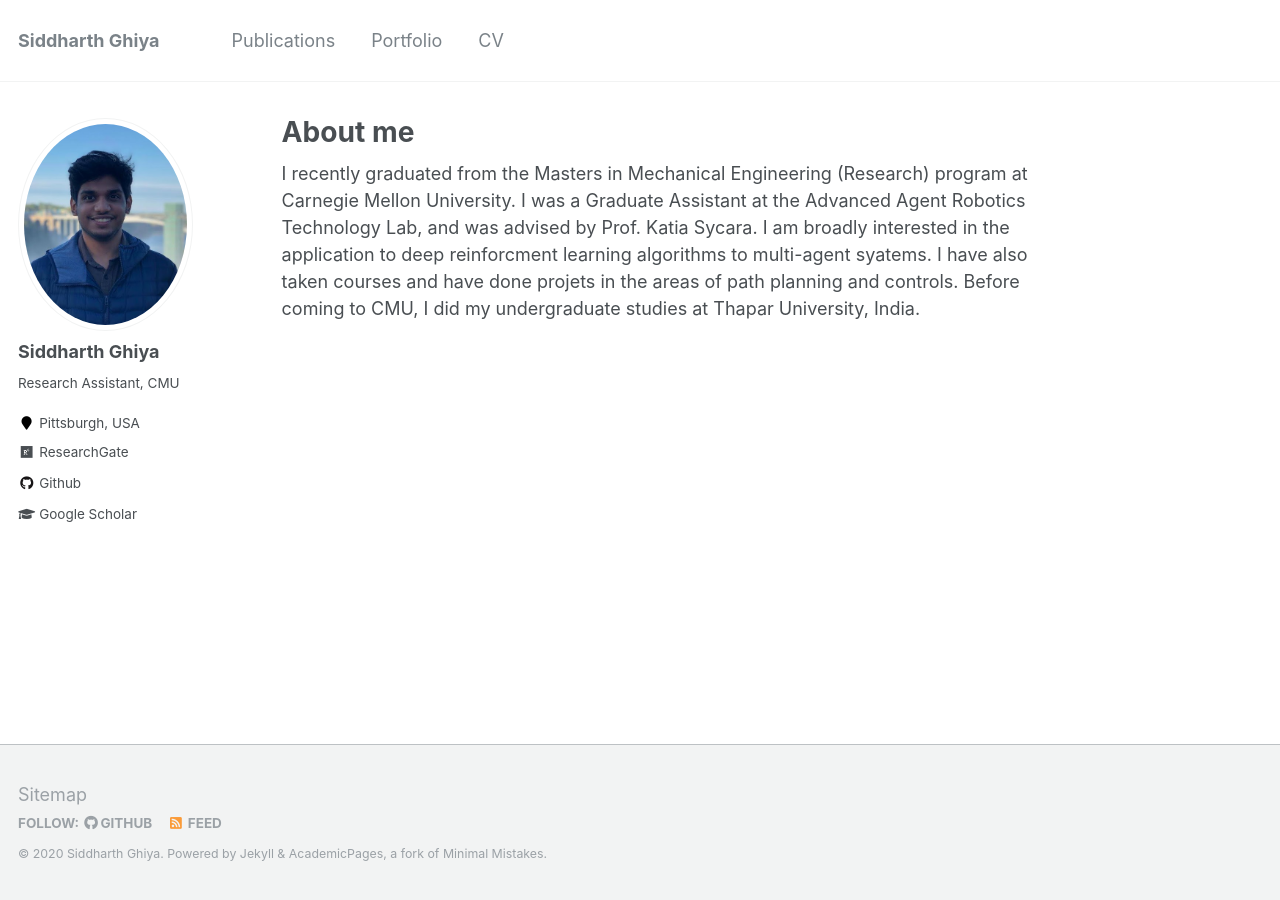
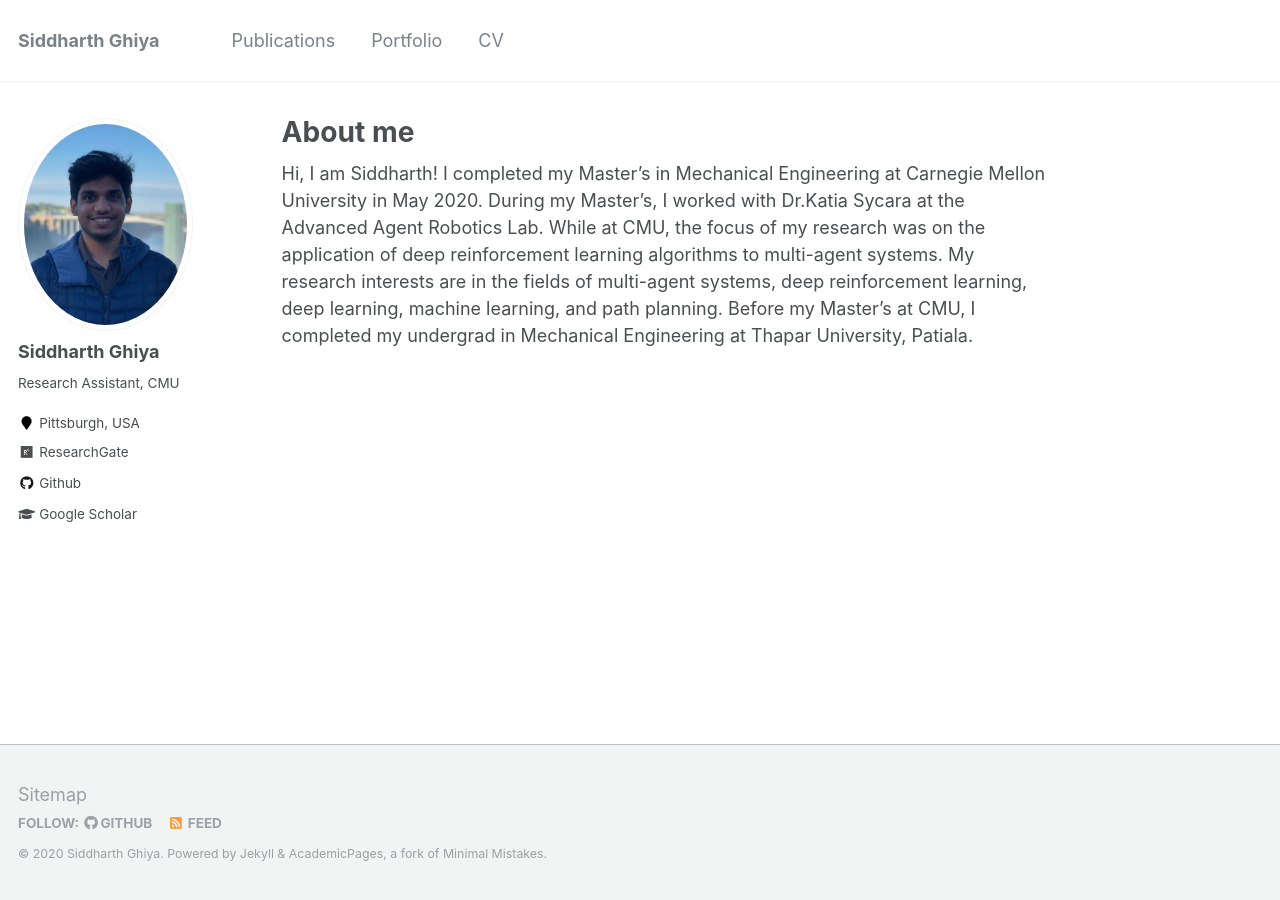
Before and after one commit to siddharthghiya/siddharthghiya.github.io, a Jekyll site: the page built from _pages/about.md, in a window 1280 px wide. Built offline with Jekyll 4.4.1, drawn with Linux system fonts in a browser that asks for light colours.

Commit message:
updated about me

```diff
--- a/_pages/about.md
+++ b/_pages/about.md
@@ -8,4 +8,4 @@ redirect_from:
   - /about.html
 ---
 
-I recently graduated from the Masters in Mechanical Engineering (Research) program at Carnegie Mellon University. I was a Graduate Assistant at the Advanced Agent Robotics Technology Lab, and was advised by Prof. Katia Sycara. I am broadly interested in the application to deep reinforcment learning algorithms to multi-agent syatems. I have also taken courses and have done projets in the areas of path planning and controls. Before coming to CMU, I did my undergraduate studies at Thapar University, India.
+Hi, I am Siddharth! I completed my Master's in Mechanical Engineering at Carnegie Mellon University in May 2020. During my Master's, I worked with Dr.Katia Sycara at the Advanced Agent Robotics Lab. While at CMU, the focus of my research was on the application of deep reinforcement learning algorithms to multi-agent systems. My research interests are in the fields of multi-agent systems, deep reinforcement learning, deep learning, machine learning, and path planning. Before my Master's at CMU, I completed my undergrad in Mechanical Engineering at Thapar University, Patiala.
```
